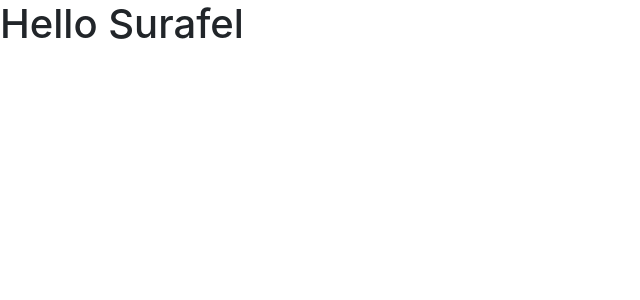
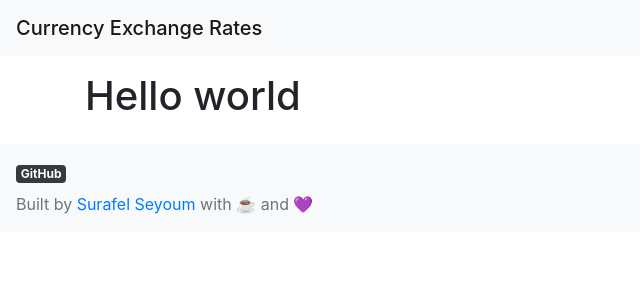
Before and after one commit to lesurafel/exchange-rate-site, a React (Create React App) app: page / in a window 1280 px wide. Shown: the top 300 px of the page, without its empty margins (0-640 px from the left). Built offline with nearby package versions, Linux system fonts and the light colour scheme.

Commit message:
Add the layout page

```diff
--- a/src/App.js
+++ b/src/App.js
@@ -1,14 +1,16 @@
-// App.js
 import React from 'react';
 import { BrowserRouter as Router, Route, Switch } from "react-router-dom";
+import Layout from './Layout';
 import './App.css';
 const App = () => {
   return (
     <Router>
-      <Switch>
-        <Route path="/" exact render={() => <h1>Hello Surafel</h1>} />
-        <Route render={() => <h1>404 Not found</h1>} />
-      </Switch>
+      <Layout>
+        <Switch>
+          <Route path="/" exact render={() => <h1>Hello world</h1>} />
+          <Route render={() => <h1>404 Not found</h1>} />
+        </Switch>
+      </Layout>
     </Router>
   );
 }
--- /dev/null
+++ b/src/Layout.js
@@ -0,0 +1,22 @@
+import React from 'react';
+const Layout = (props) => {
+  return (
+    <React.Fragment>
+      <nav className="navbar navbar-light bg-light">
+        <span className="navbar-brand mb-0 h1">Currency Exchange Rates</span>
+      </nav>
+      <div className="container py-3">
+        {props.children}
+      </div>
+      <footer className="p-3 bg-light">
+        <div className="mb-2">
+          <a className="badge badge-dark" href="https://github.com/lesurafel/exchange-rate-site.git" target="_blank">GitHub</a>
+        </div>
+        <div>
+          <span className="mr-3 text-secondary">Built by <a href="https://gifted-newton-b554a5.netlify.com/" target="_blank">Surafel Seyoum</a> with ☕ and 💜</span>
+        </div>
+      </footer>
+    </React.Fragment>
+  );
+}
+export default Layout;
```
